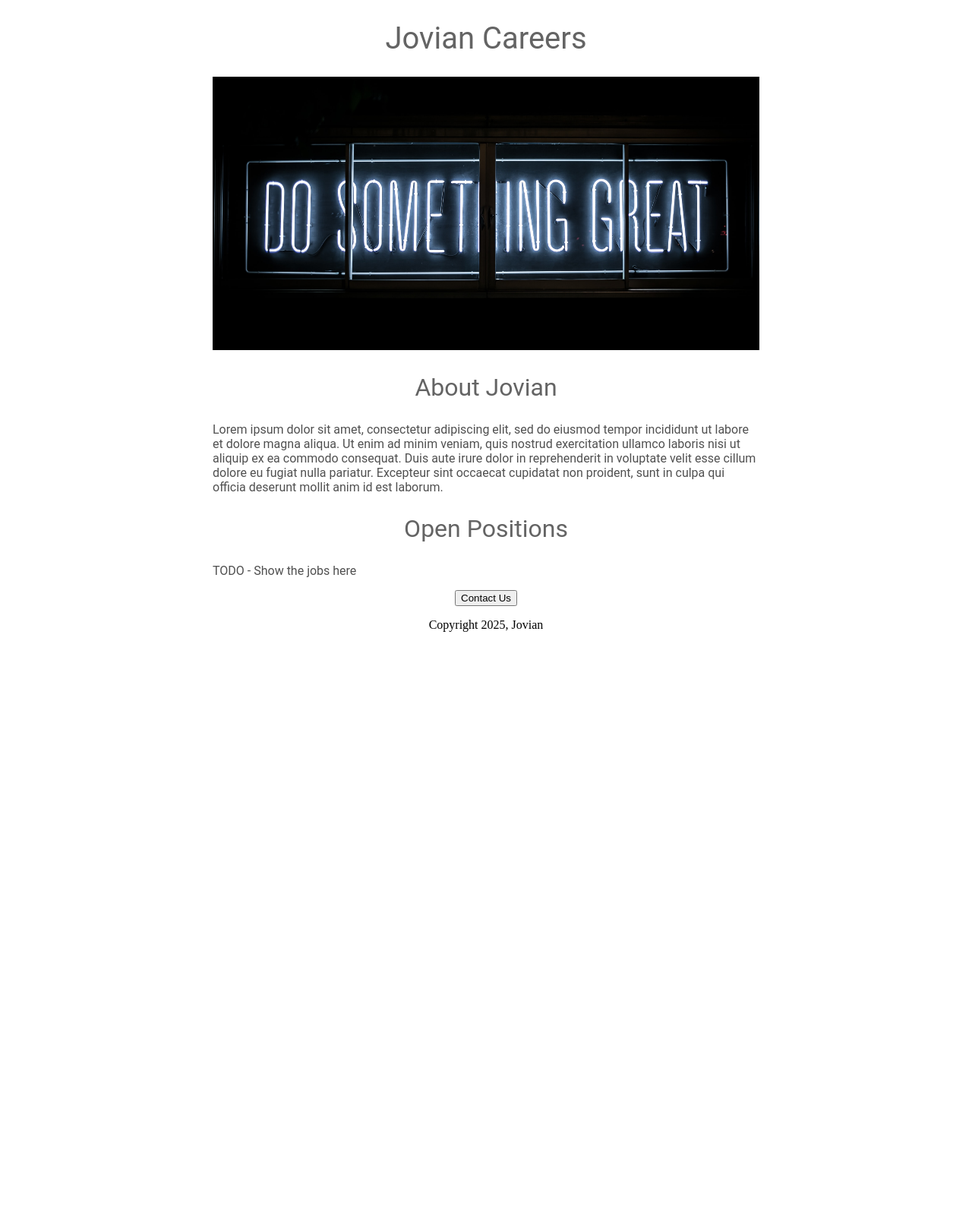
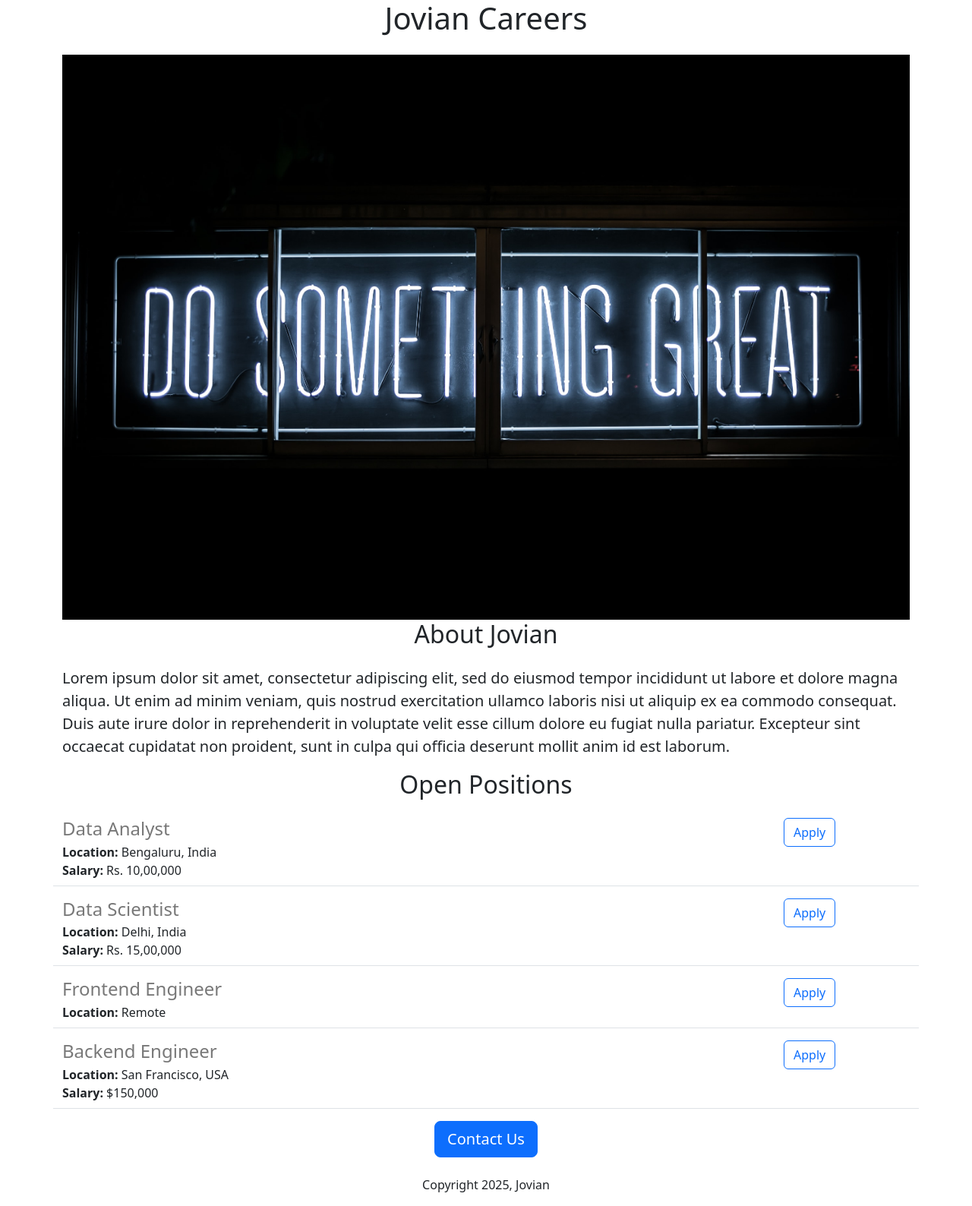
Before and after one commit to sinduja-raghavendra/careers-website-v2, a Flask app: page / in a window 1280 px wide. Shown: the whole page at 76% size. Before the commit the page ends 832 px from the top, so only its background shows below. Run offline with Flask 3, Linux system fonts and the light colour scheme.

Commit message:
Jobitems html and api routes

```diff
--- a/app.py
+++ b/app.py
@@ -1,6 +1,32 @@
-from flask import Flask, render_template, send_from_directory
+from flask import Flask, render_template, send_from_directory, jsonify
 
 app = Flask(__name__)
+
+JOBS = [
+  {
+    'id': 1,
+    'title': 'Data Analyst',
+    'location': 'Bengaluru, India',
+    'salary': 'Rs. 10,00,000'
+  },
+  {
+    'id': 2,
+    'title': 'Data Scientist',
+    'location': 'Delhi, India',
+    'salary': 'Rs. 15,00,000'
+  },
+  {
+    'id': 3,
+    'title': 'Frontend Engineer',
+    'location': 'Remote'
+  },
+  {
+    'id': 4,
+    'title': 'Backend Engineer',
+    'location': 'San Francisco, USA',
+    'salary': '$150,000'
+  }
+]
 
 @app.route('/favicon.ico')
 def favicon():
@@ -8,7 +34,11 @@ def favicon():
 
 @app.route('/')
 def index():
-  return render_template('home.html')
+  return render_template('home.html', jobs=JOBS)
+
+@app.route('/api/jobs')
+def list_jobs():
+  return jsonify(JOBS)
 
 if __name__ == '__main__':
   app.run(host='0.0.0.0', debug=True)
--- a/templates/home.html
+++ b/templates/home.html
@@ -2,52 +2,36 @@
 <html>
   <head>
     <title>Jovian Careers</title>
+    <meta charset="utf-8">
+    <meta name="viewport" content="width=device-width, initial-scale=1">
+    <link href="https://cdn.jsdelivr.net/npm/bootstrap@5.3.3/dist/css/bootstrap.min.css" rel="stylesheet" integrity="sha384-QWTKZyjpPEjISv5WaRU9OFeRpok6YctnYmDr5pNlyT2bRjXh0JMhjY6hW+ALEwIH" crossorigin="anonymous">
     <style>
-      h1 {
-        font-size: 40px;
-        font-family: Roboto;
-        font-weight: normal;
-        color: rgb(100, 100, 100);
-        text-align: center;
-      }
       #banner {
+        height: 360px;
         width: 100%;
-        height: 360px;
         object-fit: cover;
-      }
-      h2 {
-        font-family: Roboto;
-        font-size: 32px;
-        color: rgb(100, 100, 100);
-        text-align: center;
-        font-weight: normal;
-      }
-
-      .bodytext {
-        font-family: Roboto;
-        color: rgb(80, 80, 80);
-      }
-
-      #container {
-        max-width: 720px;
-        margin: 0 auto;
+        margin-bottom: 16px;
       }
     </style>
   </head>
   <body>
-    <div id='container'>
-      <h1>Jovian Careers</h1>
-      <img id='banner' src='https://dc57a68a-1eaa-4c71-979f-03845a406a29-00-3rbpqxtuksdxq.janeway.replit.dev/static/banner.jpeg'></img>
-      <h2>About Jovian</h2>
-      <p class='bodytext'>
+    <div class='container'>
+      <h1 class='text-center mt--2 mb-4'>Jovian Careers</h1>
+      <img class='img-fluid' src='https://dc57a68a-1eaa-4c71-979f-03845a406a29-00-3rbpqxtuksdxq.janeway.replit.dev/static/banner.jpeg'></img>
+      <h2 class='text-center mt--2 mb-4'>About Jovian</h2>
+      <p class='lead'>
         Lorem ipsum dolor sit amet, consectetur adipiscing elit, sed do eiusmod tempor incididunt ut labore et dolore magna aliqua. Ut enim ad minim veniam, quis nostrud exercitation ullamco laboris nisi ut aliquip ex ea commodo consequat. Duis aute irure dolor in reprehenderit in voluptate velit esse cillum dolore eu fugiat nulla pariatur. Excepteur sint occaecat cupidatat non proident, sunt in culpa qui officia deserunt mollit anim id est laborum.
       </p>
-      <h2>Open Positions</h2>
-      <p class='bodytext'>TODO - Show the jobs here</p>
+      <h2 class='text-center mt--2 mb-4'>Open Positions</h2>
+      <p>
+        {% for job in jobs %}
+          {% include 'jobitem.html' %}
+        {% endfor %}
+      </p>
     </div>
-    <div style=text-align:center>
-      <button>Contact Us</button>
-      <p>
+    <div class='text-center'>
+      <button class='btn btn-primary btn-lg'>Contact Us</button>
+      <p class='mt-4'>
         Copyright 2025, Jovian
       </p>
     </div>
--- /dev/null
+++ b/templates/jobitem.html
@@ -0,0 +1,20 @@
+<div class="border-bottom row" style="margin-bottom:16px;padding-bottom:8px;">
+  <div class="col-10">
+    <h4
+      style="color:rgb(120,120,120); margin-bottom:4px;">
+      {{job['title']}}
+    </h4>
+    <div>
+      <b>Location:</b> {{job['location']}}
+    </div>
+    {% if 'salary' in job %}
+    <div>
+      <b>Salary:</b> {{job['salary']}}
+    </div>
+    {% endif %}
+  </div>
+  <div class="col-2 padding-right:16px">
+    <a href="mailto:hello@jovian.ai?subject=Application%20for%20{{job['title']}}&body=My%20name%3A%20%3Cyour%20name%20here%3E%0D%0A%0D%0AMy%20Resume%20link%3A%20%3Cresume%20link%3E%0D%0A%0D%0AMy%20LinkedIn%20link%3A%20%3Clinkedin%20in%3E%0D%0A%0D%0A" type="button" class="btn btn-outline-primary float-right align-middle" >Apply</a>
+  </div>
+
+</div>
```
